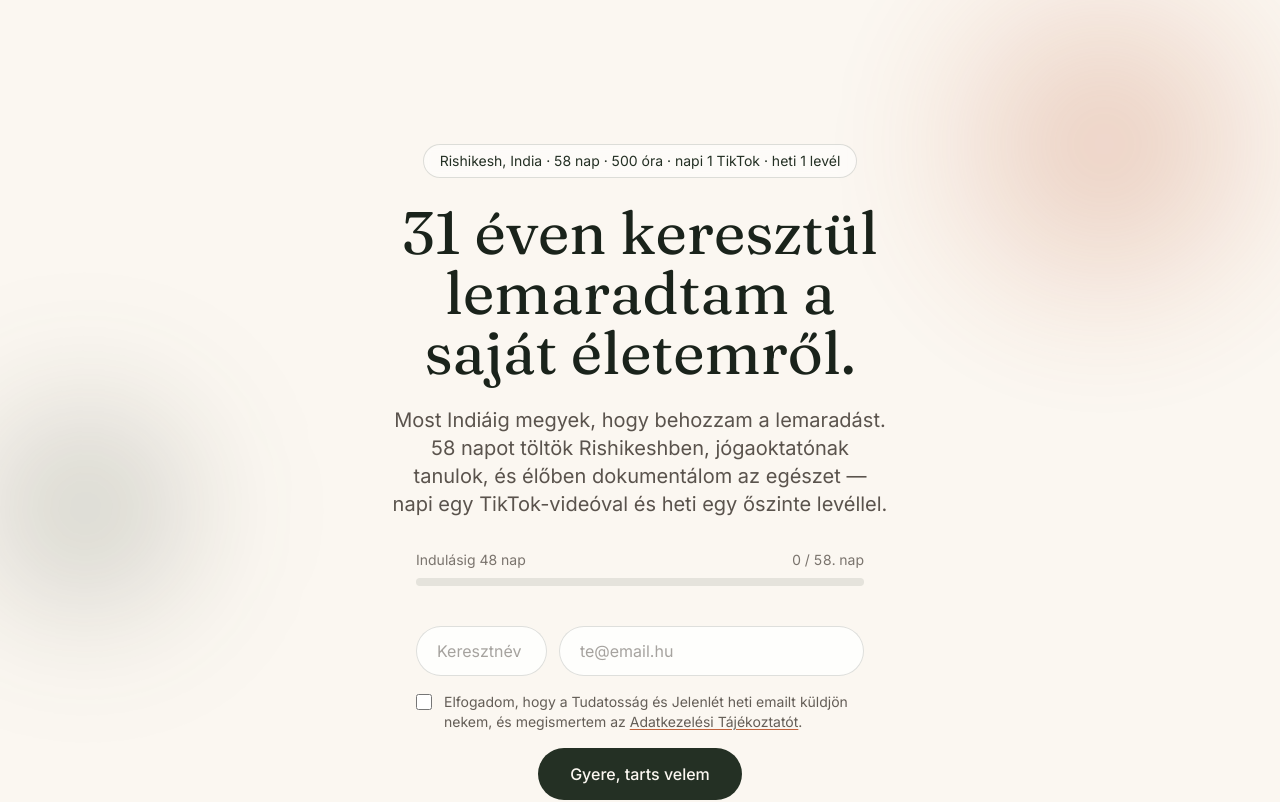
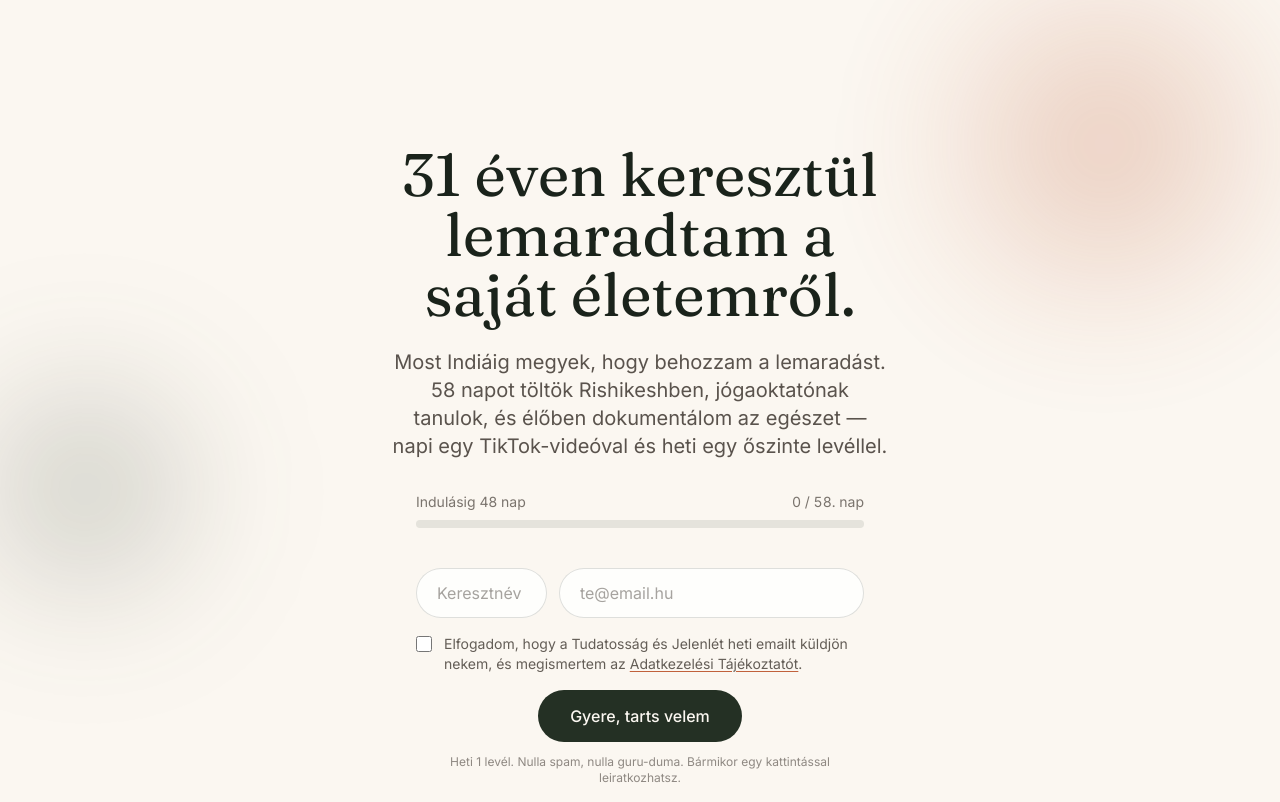
Before and after one commit to akardosbalint/balintkalandjai.hu, a Next.js app: page / in a window 1280 px wide. Shown: the top 802 px of the page. Built offline with nearby package versions, Linux system fonts and the light colour scheme.

Commit message:
Remove the info-pill badge above the hero headline

```diff
--- a/src/components/Hero.tsx
+++ b/src/components/Hero.tsx
@@ -61,15 +61,6 @@ export default function Hero() {
       <OrganicBackground variant="hero" />
 
       <div className="mx-auto flex max-w-3xl flex-col items-center text-center">
-        <motion.p
-          initial={{ opacity: 0, y: 10 }}
-          animate={{ opacity: 1, y: 0 }}
-          transition={{ duration: 1, ease: "easeOut" }}
-          className="mb-6 inline-flex items-center gap-2 rounded-full border border-forest-800/15 bg-white/50 px-4 py-1.5 text-sm text-forest-800 backdrop-blur-sm"
-        >
-          Rishikesh, India · 58 nap · 500 óra · napi 1 TikTok · heti 1 levél
-        </motion.p>
-
         <motion.h1
           initial={{ opacity: 0, y: 16 }}
           animate={{ opacity: 1, y: 0 }}
```
